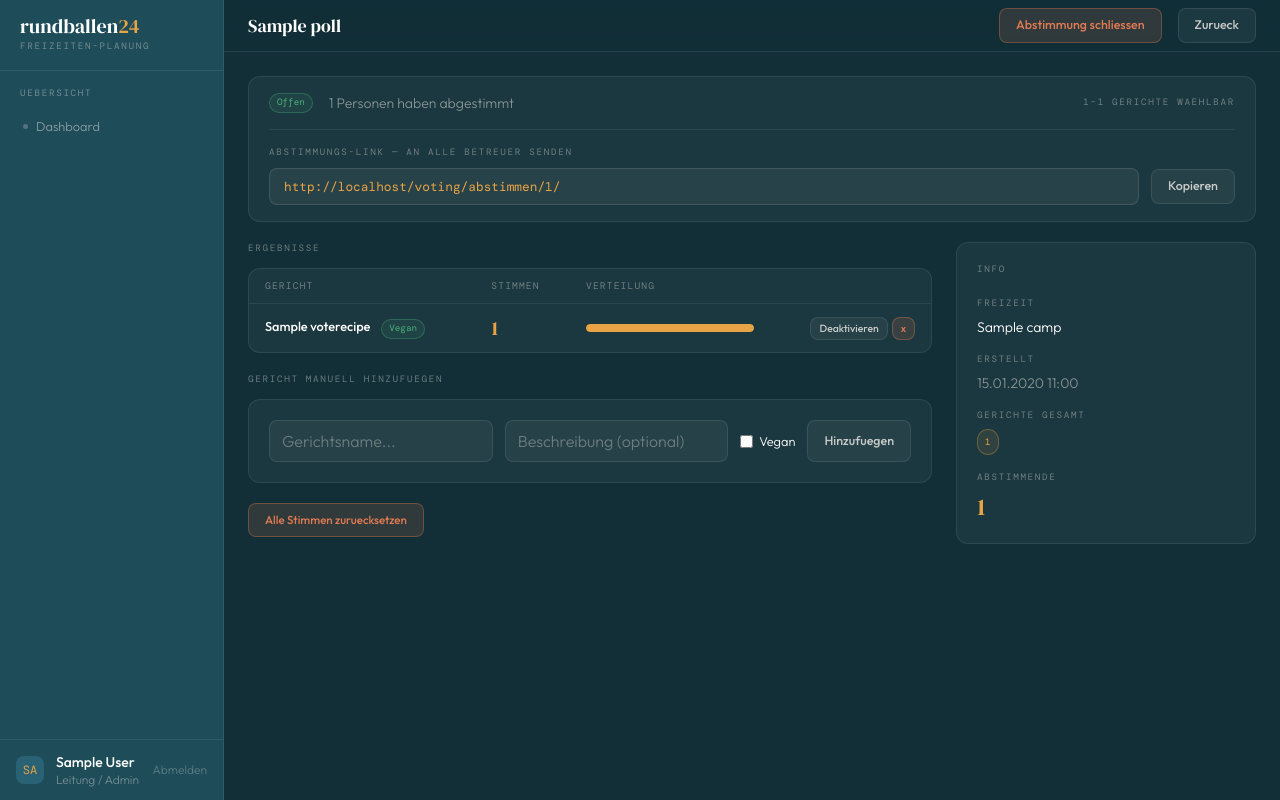
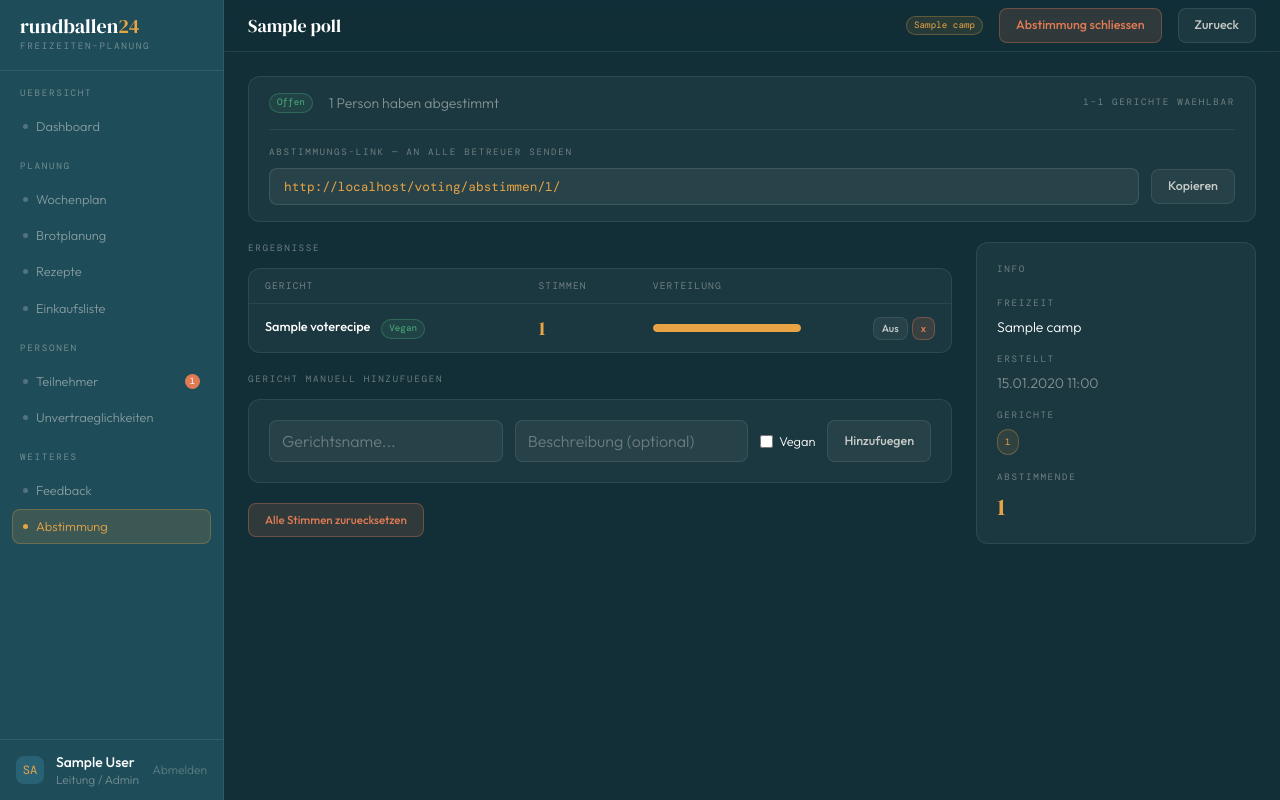
Before and after one commit to TrustyphoneP/rundballen25, a Django app: page /voting/1/ in a window 1280 px wide. Run offline with Django 5.2, Linux system fonts and the light colour scheme; a user stored in the database is signed in; tables that the repository leaves empty hold one stand-in row (values such as "Sample post"); parts of the project's set-up code (start-up, migrations or seed data) failed here and were passed over; some libraries are stand-ins or nearby versions.

Commit message:
Context processor for active_camp on all pages

```diff
--- /dev/null
+++ b/apps/camps/context_processors.py
@@ -0,0 +1,43 @@
+"""
+context_processors.py
+
+Stellt active_camp und stats auf jeder Seite bereit
+damit die Sidebar immer korrekt gerendert wird.
+"""
+from django.db.models import Count, Q
+
+
+def active_camp(request):
+    """
+    Gibt active_camp und stats fuer die Sidebar zurueck.
+    Laeuft bei jedem Request — deshalb minimal und gecacht.
+    """
+    if not request.user.is_authenticated:
+        return {}
+
+    # Import hier um zirkulaere Imports zu vermeiden
+    from apps.camps.models import Camp
+
+    camp = Camp.objects.filter(is_active=True).order_by("-start_date").first()
+    if not camp:
+        return {"active_camp": None, "stats": {}}
+
+    # Statistiken fuer Sidebar-Badge (Unvertraeglichkeiten)
+    from apps.recipes.models import Allergen
+    mit_intol = (
+        camp.participants
+        .filter(
+            Q(intolerances__isnull=False) |
+            Q(is_vegan=True) | Q(is_vegetarian=True) |
+            Q(is_halal=True) | Q(is_kosher=True)
+        )
+        .distinct()
+        .count()
+    )
+
+    return {
+        "active_camp": camp,
+        "stats": {
+            "mit_intol": mit_intol,
+        },
+    }
--- a/config/settings.py
+++ b/config/settings.py
@@ -80,6 +80,7 @@ TEMPLATES = [
             "context_processors": [
                 "django.template.context_processors.debug",
                 "django.template.context_processors.request",
+                "apps.camps.context_processors.active_camp",
                 "django.contrib.auth.context_processors.auth",
                 "django.contrib.messages.context_processors.messages",
             ],
--- a/templates/base/base.html
+++ b/templates/base/base.html
@@ -115,7 +115,7 @@
 
       {% if active_camp %}
       <div class="section-mono px-2 mb-2 mt-4">Planung</div>
-      <a href="{% url 'meals:index' %}" class="nav-link {% if 'meals' in request.resolver_match.app_name %}active{% endif %}">
+      <a href="{% if active_camp %}{% url 'meals:week_plan' camp_pk=active_camp.pk %}{% else %}{% url 'meals:index' %}{% endif %}" class="nav-link {% if 'meals' in request.resolver_match.app_name %}active{% endif %}">
         <div class="nav-dot"></div> Wochenplan
       </a>
       <a href="#" class="nav-link">
--- a/templates/voting/admin_detail.html
+++ b/templates/voting/admin_detail.html
@@ -1,5 +1,5 @@
 {% extends "base/base.html" %}
-{% block title %}{{ poll.title }} – Abstimmung{% endblock %}
+{% block title %}{{ poll.title }}{% endblock %}
 {% block page_title %}{{ poll.title }}{% endblock %}
 
 {% block topbar_actions %}
@@ -24,7 +24,7 @@
 
 {% block content %}
 
-<!-- Status + Abstimmungs-Link -->
+<!-- Status + Link -->
 <div class="card px-5 py-4 mb-5">
   <div class="flex items-center gap-4 flex-wrap">
     {% if poll.status == "open" %}
@@ -35,7 +35,7 @@
       <span class="badge badge-blue">Entwurf</span>
     {% endif %}
     <span class="text-sm" style="color:rgba(240,237,232,0.5);">
-      {{ total_voters }} Personen haben abgestimmt
+      {{ total_voters }} Person{% if total_voters != 1 %}en{% endif %} haben abgestimmt
     </span>
     <span class="section-mono ml-auto">
       {{ poll.min_votes }}–{{ poll.max_votes }} Gerichte waehlbar
@@ -58,7 +58,7 @@
   {% endif %}
 </div>
 
-<div class="grid gap-6" style="grid-template-columns: 1fr 300px;">
+<div class="grid gap-6" style="grid-template-columns: 1fr 280px;">
 
   <!-- Ergebnisse -->
   <div>
@@ -69,7 +69,7 @@
         <thead><tr>
           <th>Gericht</th>
           <th>Stimmen</th>
-          <th style="width:200px;">Verteilung</th>
+          <th style="width:180px;">Verteilung</th>
           <th></th>
         </tr></thead>
         <tbody>
@@ -95,11 +95,11 @@
                 <form method="post" action="{% url 'voting:toggle_recipe' pk=poll.pk recipe_pk=vr.pk %}">
                   {% csrf_token %}
                   <button type="submit" class="btn btn-ghost" style="padding:3px 8px; font-size:0.65rem;">
-                    {% if vr.is_active %}Deaktivieren{% else %}Aktivieren{% endif %}
+                    {% if vr.is_active %}Aus{% else %}Ein{% endif %}
                   </button>
                 </form>
                 <form method="post" action="{% url 'voting:delete_recipe' pk=poll.pk recipe_pk=vr.pk %}"
-                      onsubmit="return confirm('Wirklich loeschen?')">
+                      onsubmit="return confirm('Loeschen?')">
                   {% csrf_token %}
                   <button type="submit" class="btn btn-danger" style="padding:3px 8px; font-size:0.65rem;">x</button>
                 </form>
@@ -115,7 +115,7 @@
       {% endif %}
     </div>
 
-    <!-- Gericht manuell hinzufuegen -->
+    <!-- Gericht hinzufuegen -->
     <div class="section-mono mb-3">Gericht manuell hinzufuegen</div>
     <div class="card p-5 mb-5">
       <form method="post" action="{% url 'voting:add_recipe' pk=poll.pk %}" class="flex gap-3 flex-wrap">
@@ -127,17 +127,14 @@
       </form>
     </div>
 
-    <!-- Stimmen zuruecksetzen -->
     <form method="post" action="{% url 'voting:reset_votes' pk=poll.pk %}"
-          onsubmit="return confirm('Alle Stimmen wirklich loeschen? Kann nicht rueckgaengig gemacht werden.')">
+          onsubmit="return confirm('Alle Stimmen wirklich loeschen?')">
       {% csrf_token %}
-      <button type="submit" class="btn btn-danger" style="font-size:0.72rem;">
-        Alle Stimmen zuruecksetzen
-      </button>
+      <button type="submit" class="btn btn-danger" style="font-size:0.72rem;">Alle Stimmen zuruecksetzen</button>
     </form>
   </div>
 
-  <!-- Rechte Spalte: Info -->
+  <!-- Info -->
   <div>
     <div class="card p-5">
       <div class="section-mono mb-4">Info</div>
@@ -151,7 +148,7 @@
           <span style="color:rgba(240,237,232,0.5);">{{ poll.created_at|date:"d.m.Y H:i" }}</span>
         </div>
         <div>
-          <div class="section-mono mb-1">Gerichte gesamt</div>
+          <div class="section-mono mb-1">Gerichte</div>
           <span class="badge badge-blue">{{ poll.vote_recipes.count }}</span>
         </div>
         <div>
@@ -163,21 +160,4 @@
   </div>
 
 </div>
-
-{% if poll.status == "open" %}
-<script>
-// Ergebnisse alle 15 Sekunden aktualisieren
-setInterval(function() {
-  fetch("{% url 'voting:results_json' pk=poll.pk %}")
-    .then(r => r.json())
-    .then(data => {
-      document.querySelectorAll('[data-vr-name]').forEach(row => {
-        const name = row.dataset.vrName;
-        const r    = data.results.find(x => x.name === name);
-        if (r) row.querySelector('.vote-cnt').textContent = r.cnt;
-      });
-    });
-}, 15000);
-</script>
-{% endif %}
 {% endblock %}
```
Also changed, not shown: apps/voting/migrations/0001_initial.py, apps/voting/migrations/0002_alter_poll_id_alter_polloption_id_alter_vote_id_and_more.py (deleted), apps/voting/migrations/0002_rebuild.py (deleted), apps/voting/migrations/0003_rebuild.py (deleted), apps/voting/migrations/0005_session_based_voting.py (deleted).
